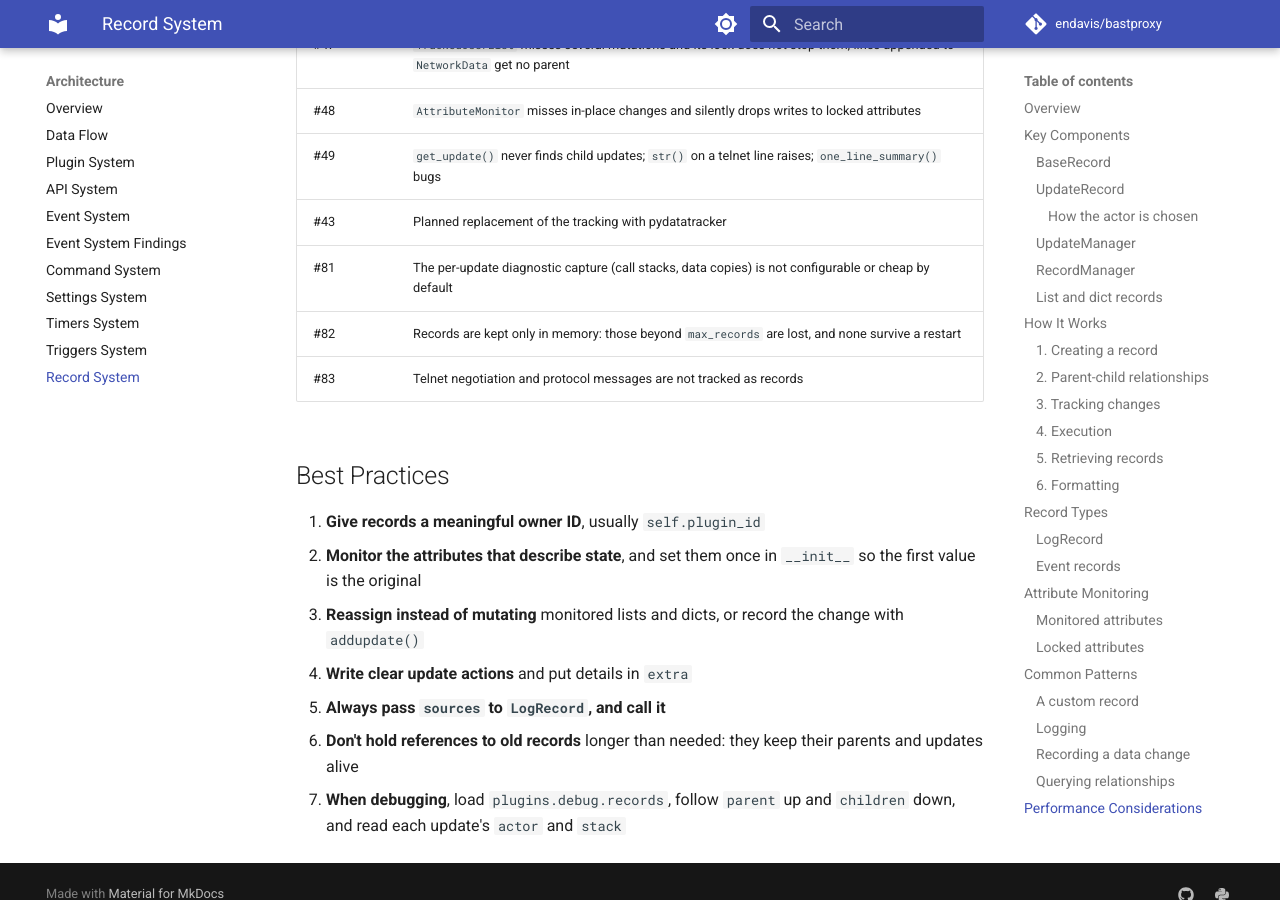
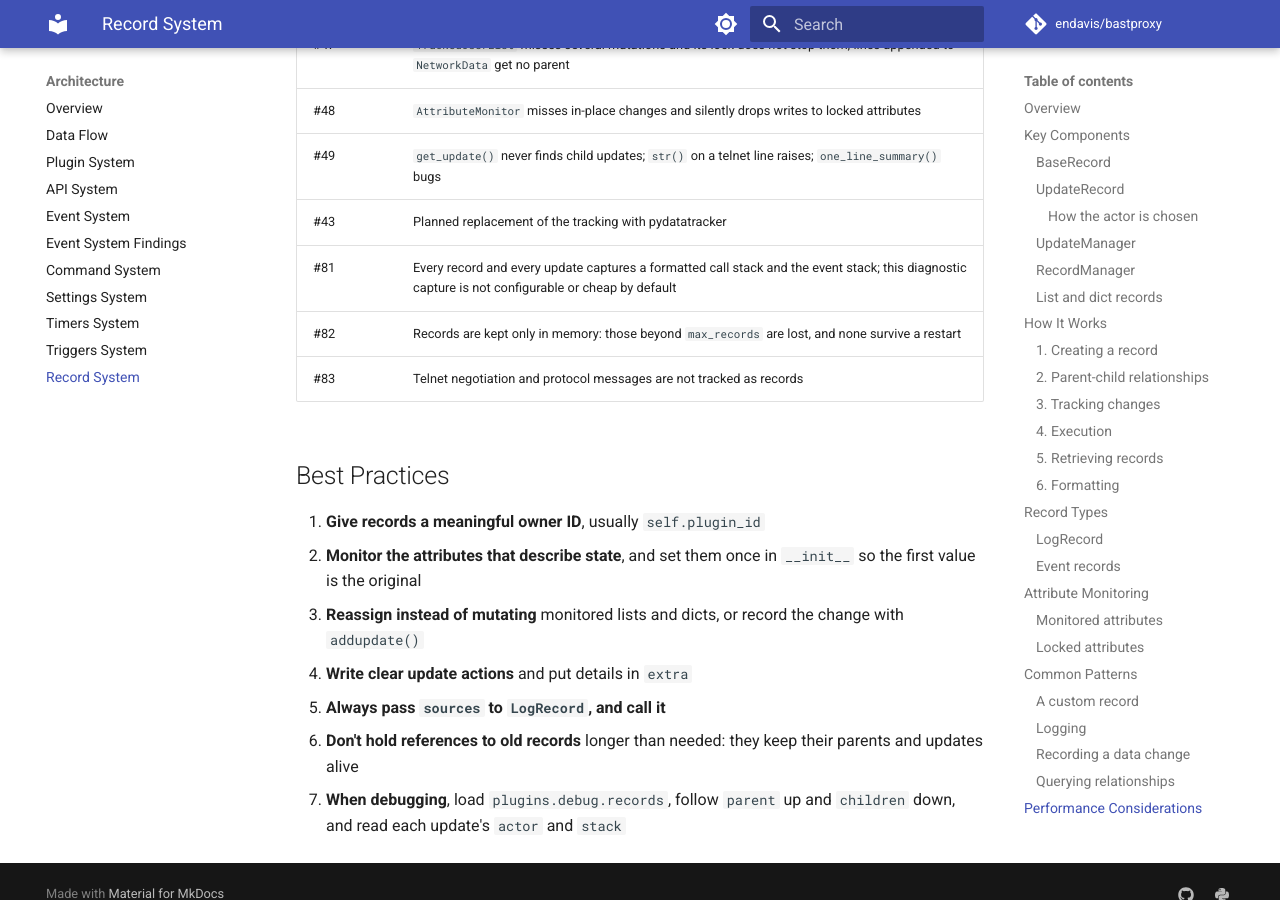
Before and after one commit to endavis/bastproxy, an MkDocs documentation site: the page built from docs/claude/record_system.md, in a window 1280 px wide and 900 px high, scrolled down 10723 px. Built offline with MkDocs 1.6.1 and Material for MkDocs 9.7.7, drawn with Linux system fonts in a browser that asks for light colours; comment, search, counter and statistics services are not loaded.

Commit message:
docs: word the #81 known-gap row from the code
Each record and each update captures a formatted call stack and the event
stack (base.py, update.py). The old wording claimed a data copy, which
they do not make.

Addresses #85

Co-Authored-By: Claude Opus 5.5 <noreply@anthropic.com>
Claude-Session: https://claude.ai/code/session_01NXu1sbBxFsEQW16MiZv7Je

```diff
--- a/docs/claude/record_system.md
+++ b/docs/claude/record_system.md
@@ -380,7 +380,7 @@ while current.parent:
 | #48 | `AttributeMonitor` misses in-place changes and silently drops writes to locked attributes |
 | #49 | `get_update()` never finds child updates; `str()` on a telnet line raises; `one_line_summary()` bugs |
 | #43 | Planned replacement of the tracking with pydatatracker |
-| #81 | The per-update diagnostic capture (call stacks, data copies) is not configurable or cheap by default |
+| #81 | Every record and every update captures a formatted call stack and the event stack; this diagnostic capture is not configurable or cheap by default |
 | #82 | Records are kept only in memory: those beyond `max_records` are lost, and none survive a restart |
 | #83 | Telnet negotiation and protocol messages are not tracked as records |
 
```
Also changed, not shown: docs/claude/data_flow.md (+1 -1 lines).
